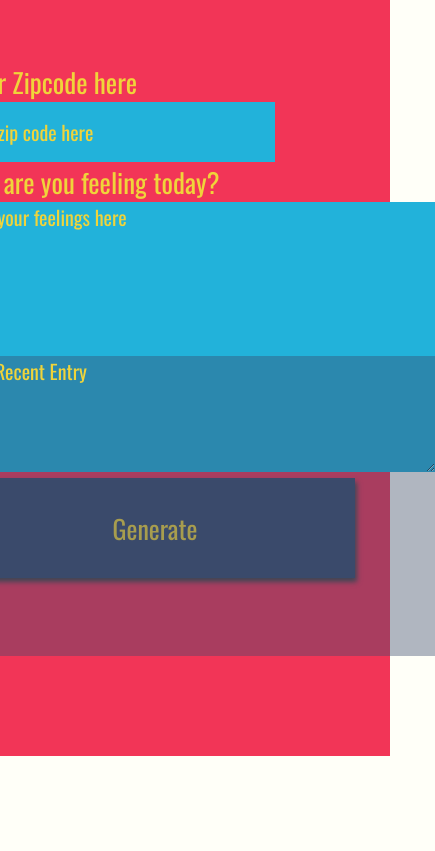
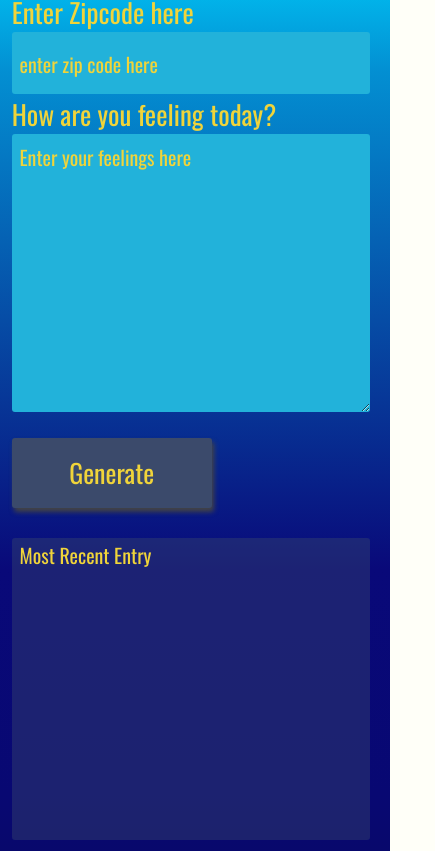
Before and after one commit to Agreatdayforup/udacity-project-3, a website: page webserver/public/index.html in a window 390 px wide. Shown: the part 88-939 px from the top of the page, 435 px wide, since content can reach past the window. Before the commit the page ends 844 px from the top, so only its background shows below. Drawn offline with nearby package versions, Linux system fonts and the light colour scheme; a web font is replaced by a local one.

Commit message:
css, responsive
added and changed css with media queries and etc

```diff
--- a/webserver/public/css/style.css
+++ b/webserver/public/css/style.css
@@ -11,49 +11,56 @@ body{
 
 #app{
     display: grid;
-    grid-auto-rows: minmax(150px, 60px);
-    grid-template-columns: 100 px 70% 100px;
+    grid-auto-rows: minmax(150px, 175px, 100px);
+    grid-template-columns: 100 70% 100px;
     height:100vh;
-    background: #f23557;
+    background: #110ed3;
     color: #f0d43a;
     justify-content: center;
     grid-gap: 0;
     font-size: 20px;
     font-family: 'Oswald', sans-serif;
+    background: rgb(2,0,36);
+    background: linear-gradient(0deg, rgba(2,0,36,1) 0%, rgba(5,4,76,1) 0%, rgba(8,8,108,1) 0%, rgba(8,8,114,1) 6%, rgba(9,9,121,1) 30%, rgba(3,143,210,1) 83%, rgba(0,212,255,1) 98%);
 }
 
 .holder{
-
+    padding-top: 20px;
+    font-size: 40px;
 }
 
 .entry{
     background: rgba(59, 74, 107, .4);
     height: 300px;
-    margin-top: 30%;
+    border-radius: 3px;
+    padding-left: 2%;
+    padding-top: .5%;
 }
 
-#entryHolder{
+/*#entryHolder{
 
 }
 
 #date{
 
 }
+*/
+#temp{
+    padding-top: .5%;
+}
 
-#temp{
+#content{
+    padding-top: .5%;
+}
+/*
+.headline {
 
 }
 
-#content{
-
-}
-
-.headline {
-
-}
 .title{
 
 }
+*/
 
 /*  Basic Styling To Override Default For Basic HTML Elements */
 label{
@@ -66,15 +73,20 @@ input{
     height: 60px;
     width: 320px;
     background:#22b2da;
+    border-radius: 3px;
     color: #f0d43a;
     font-size: 20px;
+    padding-left: 2%;
+    padding-top: .5%;
     font-family: 'Oswald', sans-serif;
     border: none;
 }
 
 button{
-    width: 400px;
-    height: 100px;
+    width: 200px;
+    height: 70px;
+    border-radius: 3px;
+    margin-top: 20px;
     background: #3b4a6b;
     color: #f0d43a;
     font-size: 26px;
@@ -82,16 +94,33 @@ button{
     border: none;
     box-shadow: 2px 4px 5px #444;
 }
+
+button:hover {
+    background-color: #155799;
+    border-color: #F1F2F2;
+    color: #f0d43a;
+}
+
+button:active {
+    background-color: #f0d43a;
+    border-color: #F1F2F2;
+    color: #155799;
+}
+
 h1{
     font-size: 36px;
 }
 
 textarea{
+    padding-left: 2%;
+    padding-top: 2%;
     background:#22b2da;
+    border-radius: 3px;
     color: #f0d43a;
     font-size: 20px;
     font-family: 'Oswald', sans-serif;
 }
+
 /* Reset style for HTML element on active to have no border*/
 input:focus,
 select:focus,
@@ -117,3 +146,47 @@ button:focus {
     font-family: 'Oswald', sans-serif;
 
 }
+
+
+/* media queries */
+
+@media screen and (min-width: 375px) {
+    #app {
+        height: 100%;
+    }
+
+    .holder {
+        padding-left: 3%;
+    }
+
+    label {
+        margin-left: 3%;
+    }
+    input {
+        margin-left: 3%;
+        width: 90%;
+    }
+
+    button {
+        margin-left: 3%;
+    }
+    textarea {
+        width: 90%;
+        margin-left: 3%;
+    }
+
+    .entry {
+        height: 300px;
+        width: 90%;
+        margin-top: 30px;
+        margin-left: 3%;
+        margin-bottom: 3%;
+    }
+  }
+
+
+@media screen and (min-width: 768px) {
+    #app {
+        height: 100vh;
+    }
+}
--- a/webserver/public/index.html
+++ b/webserver/public/index.html
@@ -1,25 +1,25 @@
 <!DOCTYPE html>
 <html>
 <head>
-<meta charset="UTF-8">
+<meta charset = "UTF-8">
 <title>Weather Journal</title>
-<link href="https://fonts.googleapis.com/css?family=Oswald:400,600,700|Ranga:400,700&display=swap" rel="stylesheet">
-<link rel="stylesheet" href="/css/style.css">
+<link href = "https://fonts.googleapis.com/css?family=Oswald:400,600,700|Ranga:400,700&display=swap" rel = "stylesheet">
+<link rel = "stylesheet" href = "/css/style.css">
 
 </head>
   <body>
     <div id = "app">
-      <div class ="holder headline">
+      <div class = "holder headline">
         Weather Journal App
       </div>
         <form>
-          <label for="zip">Enter Zipcode here </label>
-          <input type="text" id="zip" placeholder="enter zip code here">
-          <label for="feelings">How are you feeling today?</label>
-          <textarea class= "myInput" id="feelings" placeholder="Enter your feelings here" rows="9" cols="50"></textarea>
-          <button id="generate" type = "submit"> Generate </button>
+          <label for = "zip">Enter Zipcode here </label>
+          <input type = "text" id = "zip" placeholder = "enter zip code here">
+          <label for = "feelings">How are you feeling today?</label>
+          <textarea class = "myInput" id = "feelings" placeholder = "Enter your feelings here" rows = "9" cols = "50"></textarea>
+          <button id = "generate" type = "submit"> Generate </button>
         </form>
-      <div class ="holder entry">
+      <div class = "entry">
         <div class = "title">Most Recent Entry
           <div id = "entryHolder">
             <p id = "date"></p>
@@ -29,6 +29,6 @@
         </div>
       </div>
     </div>
-<script src="/js/app.js" type="text/javascript"></script>
+<script src = "/js/app.js" type = "text/javascript"></script>
   </body>
 </html>
--- a/webserver/public/js/app.js
+++ b/webserver/public/js/app.js
@@ -4,16 +4,17 @@ console.log('Client side js is loaded')
 
 
 /* Global Variables */
+// user input data from form
+const userTemp = document.querySelector('#temp')
+const userDate = document.querySelector('#date')
+const userContent = document.querySelector('#content')
 
 // const to take user zipcode and user feelings
 const searchForm = document.querySelector('form')
 const searchZip = document.querySelector('input')
 const feelingSearch = document.querySelector('textarea')
 
-// user input data from form
-const userTemp = document.querySelector('#temp')
-const userDate = document.querySelector('#date')
-const userContent = document.querySelector('#content')
+
 
 
 // listens to user inputs and submittion of the form
```
Also changed, not shown: webserver/src/server.js (+11 -15 lines).
